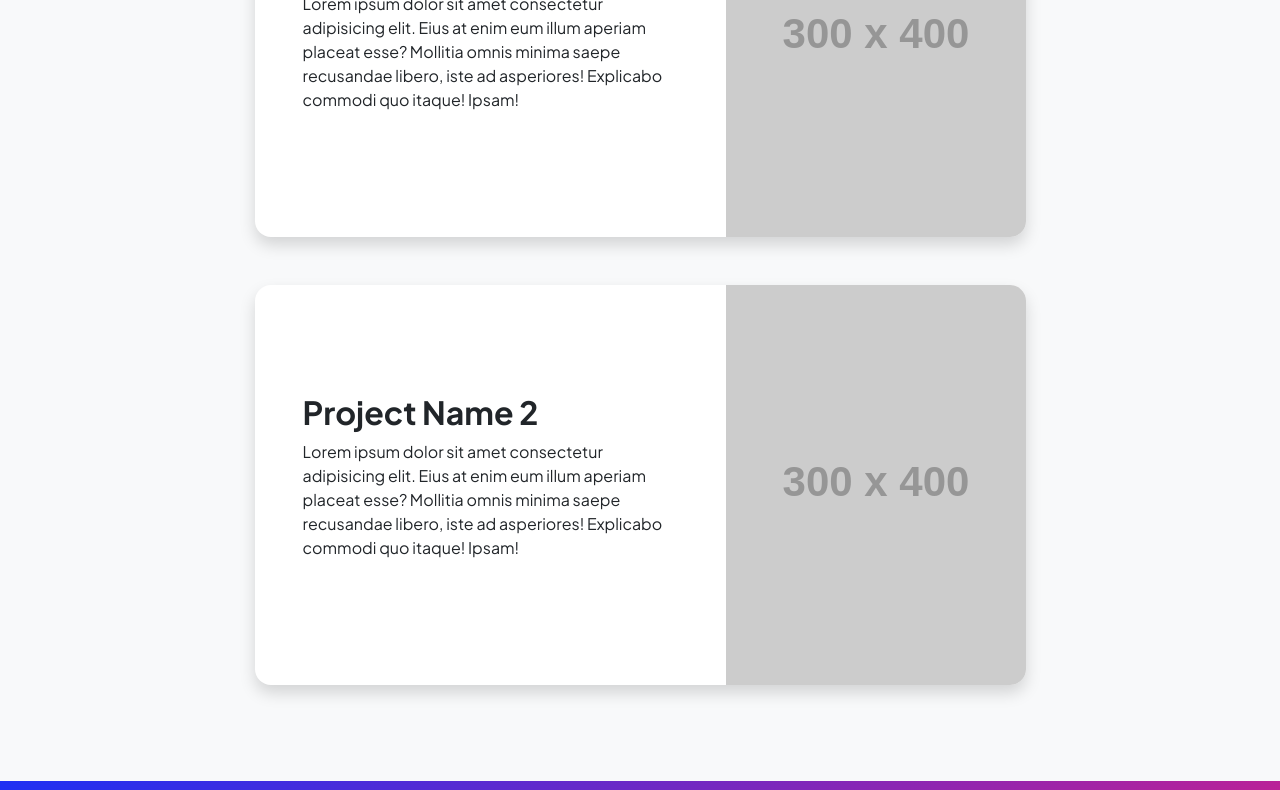
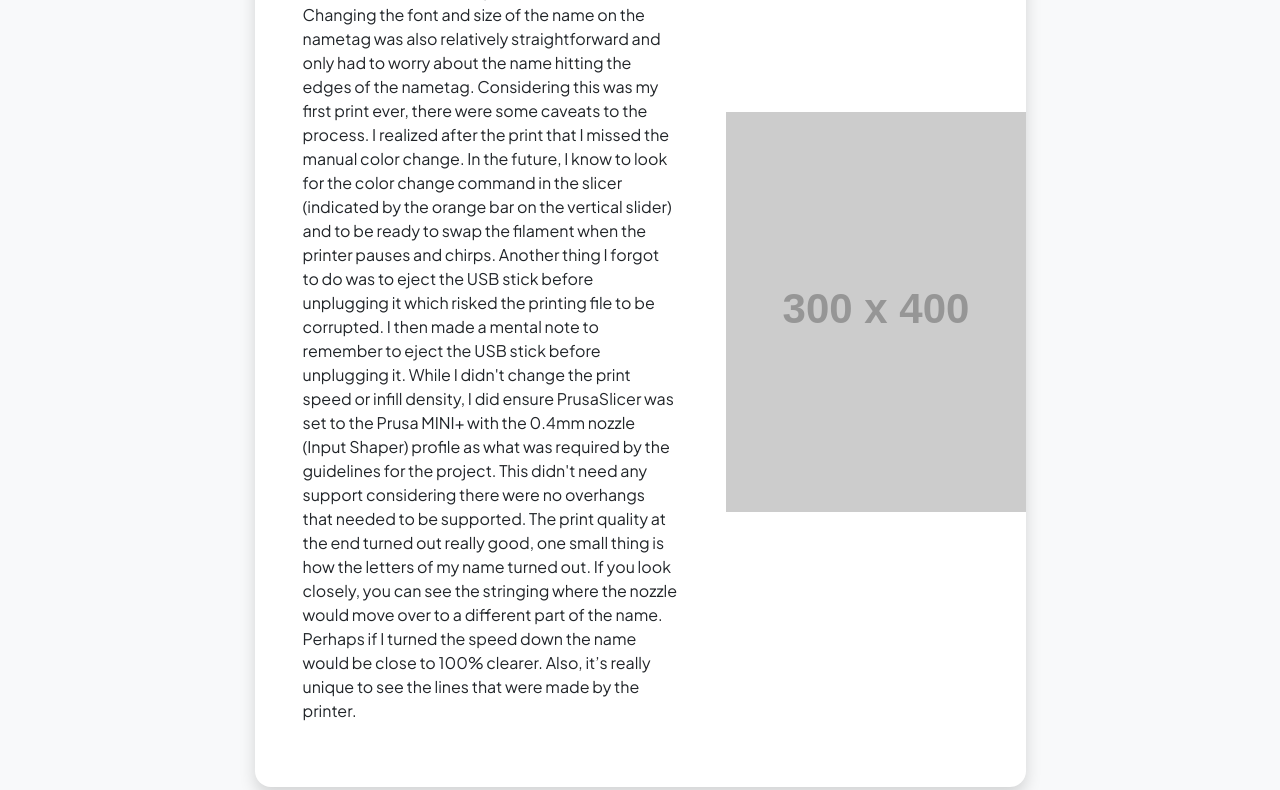
Before and after one commit to dito1738/engr-gerardo, a plain HTML site: page projects.html in a window 1280 px wide. Shown: the part 389-1179 px from the top of the page. Drawn offline with nearby package versions, Linux system fonts and the light colour scheme; placeholder pictures from the web are drawn by us.

Commit message:
Revise project description for Project Name 1
Updated project description with details about the printing process and lessons learned.

```diff
--- a/projects.html
+++ b/projects.html
@@ -48,7 +48,14 @@
                                     <div class="d-flex align-items-center">
                                         <div class="p-5">
                                             <h2 class="fw-bolder">Project Name 1</h2>
-                                            <p>Lorem ipsum dolor sit amet consectetur adipisicing elit. Eius at enim eum illum aperiam placeat esse? Mollitia omnis minima saepe recusandae libero, iste ad asperiores! Explicabo commodi quo itaque! Ipsam!</p>
+                                            <p>This print began by me modifying the nametag file for it to say my name. It was relatively simple to click on the name and replace it with mine. Changing the font and size of the name on the nametag was also relatively straightforward and only had to worry about the name hitting the edges of the nametag.
+
+Considering this was my first print ever, there were some caveats to the process. I realized after the print that I missed the manual color change. In the future, I know to look for the color change command in the slicer (indicated by the orange bar on the vertical slider) and to be ready to swap the filament when the printer pauses and chirps. Another thing I forgot to do was to eject the USB stick before unplugging it which risked the printing file to be corrupted. I then made a mental note to remember to eject the USB stick before unplugging it.
+
+While I didn't change the print speed or infill density, I did ensure PrusaSlicer was set to the Prusa MINI+ with the 0.4mm nozzle (Input Shaper) profile as what was required by the guidelines for the project. This didn't need any support considering there were no overhangs that needed to be supported.
+
+The print quality at the end turned out really good, one small thing is how the letters of my name turned out. If you look closely, you can see the stringing where the nozzle would move over to a different part of the name. Perhaps if I turned the speed down the name would be close to 100% clearer. Also, it’s really unique to see the lines that were made by the printer.
+</p>
                                         </div>
                                         <img class="img-fluid" src="https://dummyimage.com/300x400/343a40/6c757d" alt="..." />
                                     </div>
```
